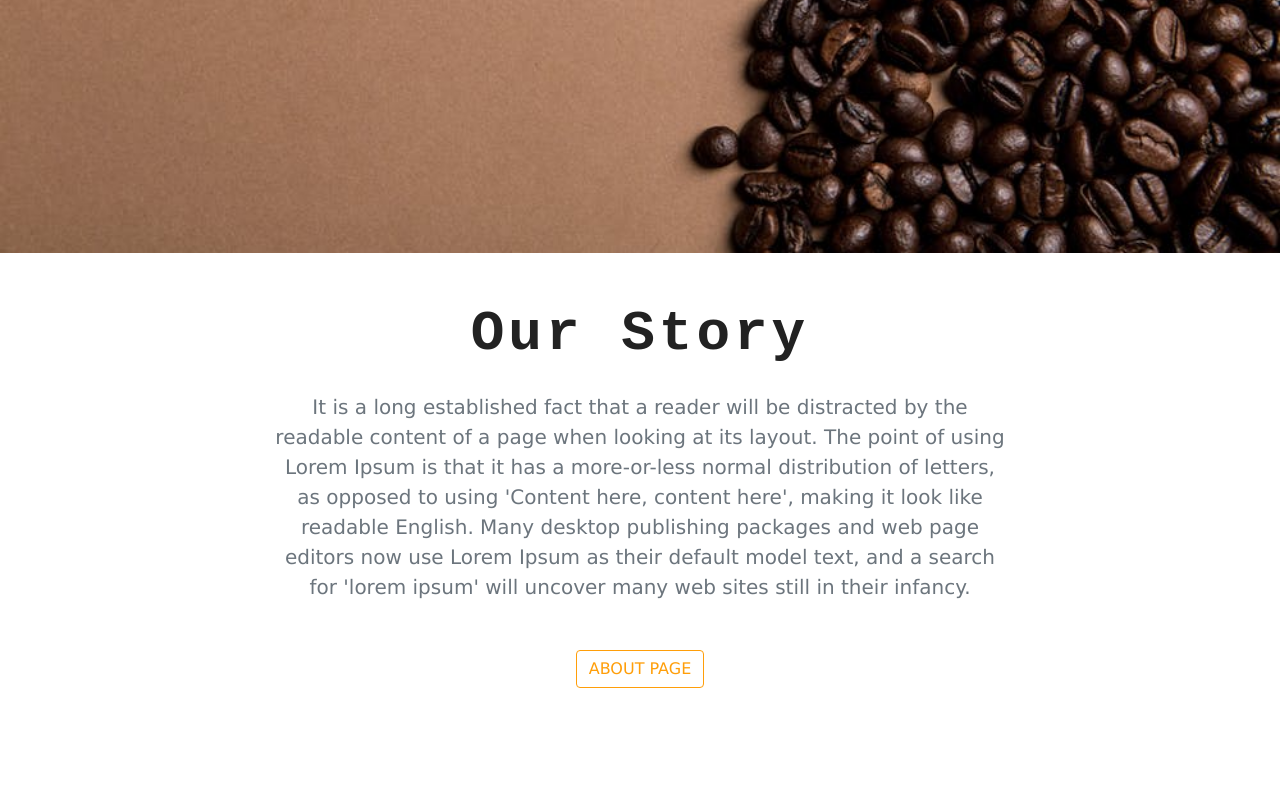
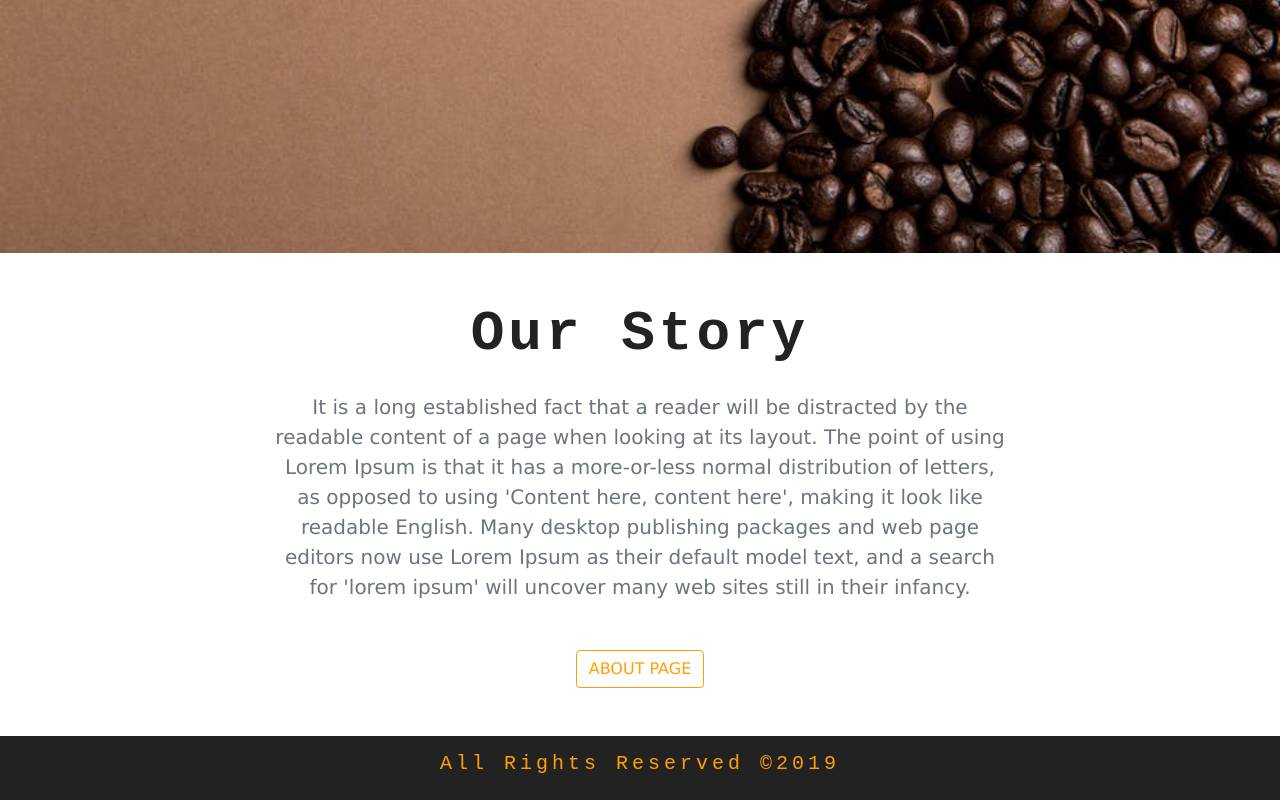
Before and after one commit to tianna1121/web-gatsby-coffee, a Gatsby site: page / in a window 1280 px wide. Shown: the part 621-1421 px from the top of the page. Before the commit the page ends 1357 px from the top, so only its background shows below. Built offline with nearby package versions, Linux system fonts and the light colour scheme; Gatsby itself is replaced by a stand-in of ours.

Commit message:
add footer component

```diff
--- /dev/null
+++ b/src/components/Globals/Footer.js
@@ -0,0 +1,17 @@
+import React from "react"
+
+export default function Footer() {
+  return (
+    <footer className="footer py-3">
+      <div className="container">
+        <div className="row">
+          <div className="col-10 mx-auto col-md-6 text-yellow text-center text-capitalize">
+            <h5 className="footer-text">
+              all rights reserved &copy;{new Date().getFullYear().toString()}
+            </h5>
+          </div>
+        </div>
+      </div>
+    </footer>
+  )
+}
--- a/src/components/layout.css
+++ b/src/components/layout.css
@@ -51,3 +51,11 @@ h6 {
   background: var(--mainYellow);
   color: var(--mainBrown);
 }
+
+.footer {
+  background: var(--mainDark);
+}
+
+.footer .footer-text {
+  color: var(--mainYellow);
+}
--- a/src/components/layout.js
+++ b/src/components/layout.js
@@ -13,11 +13,13 @@ import "./bootstrap.min.css"
 import "./layout.css"
 
 import Navbar from "./Globals/Navbar"
+import Footer from "./Globals/Footer"
 
 const Layout = ({ children }) => (
   <>
     <Navbar />
     {children}
+    <Footer />
   </>
 )
 
```
